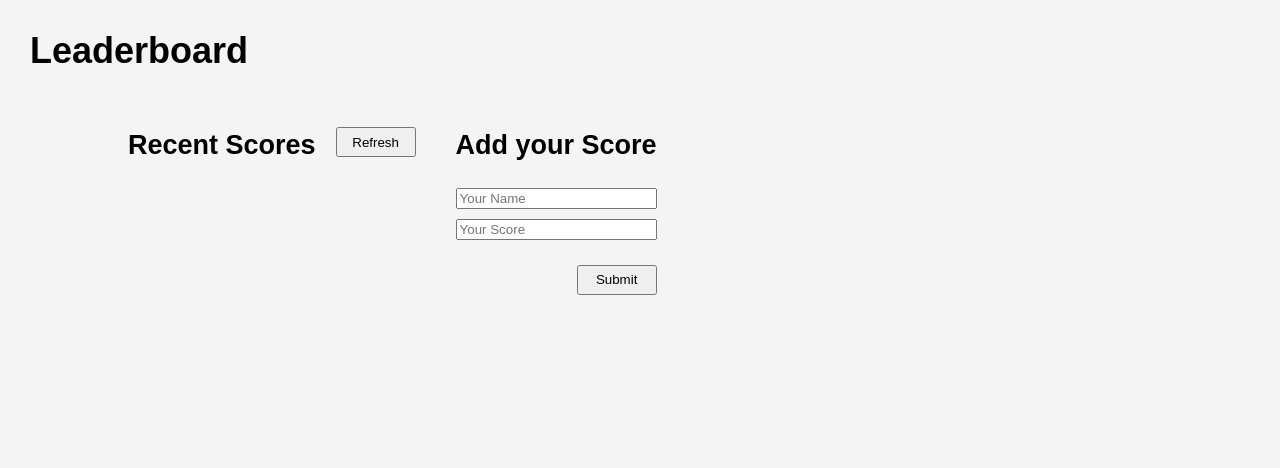
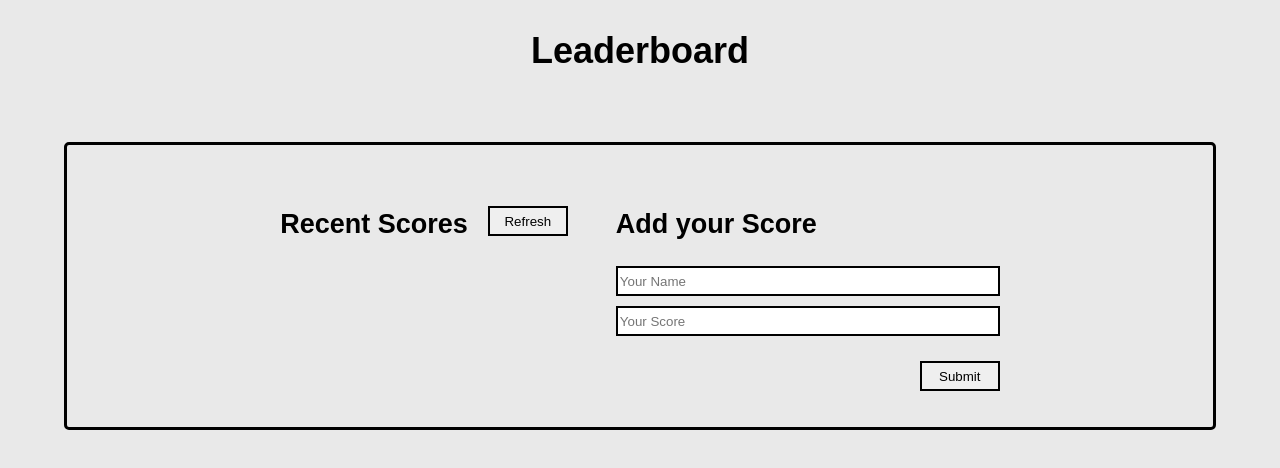
Before and after one commit to collinsmezie/Leaderboard-project-microverse, a website built with webpack: page src/index.html in a window 1280 px wide. Built offline with nearby package versions, Linux system fonts and the light colour scheme.

Commit message:
implemented final styling

```diff
--- a/src/style.css
+++ b/src/style.css
@@ -8,18 +8,23 @@ body {
   font: 18px/1.5 Arial, helvetica, sans-serif;
   margin: 0;
   padding: 0;
-  background-color: #f4f4f4;
+  background-color: rgb(233, 233, 233);
 }
 
 header {
-  padding-left: 30px;
+  text-align: center;
+  margin-bottom: 8vh;
 }
 
 .container {
-  width: 80%;
+  width: 90%;
   margin: auto;
   display: flex;
-  gap: 40px;
+  justify-content: center;
+  gap: 3rem;
+  padding: 2em;
+  border: 3px solid black;
+  border-radius: 5px;
 }
 
 .flexbox-1 {
@@ -32,6 +37,7 @@ header {
   width: 80px;
   height: 30px;
   margin-top: 25px;
+  border: 2px solid;
 }
 
 .input-sec {
@@ -49,6 +55,17 @@ header {
   display: none;
 }
 
+.dynamic-div {
+  padding: 5px;
+}
+
 .dynamic-div:nth-child(even) {
   background-color: rgb(176, 183, 183);
 }
+
+.name-holder,
+.score-holder {
+  width: 30vw;
+  height: 30px;
+  border: 2px solid;
+}
```
